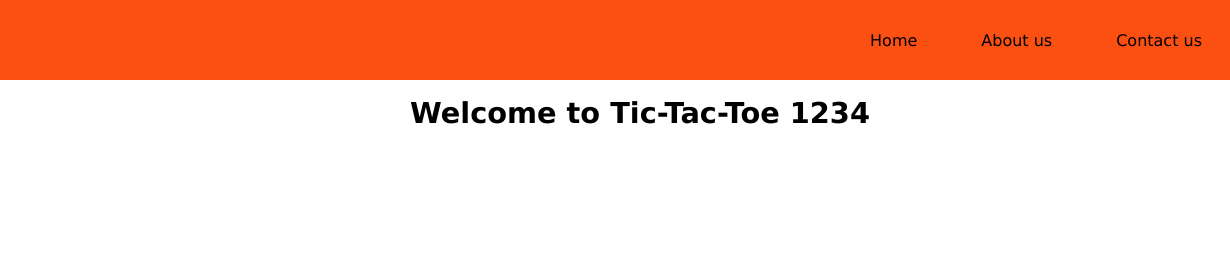
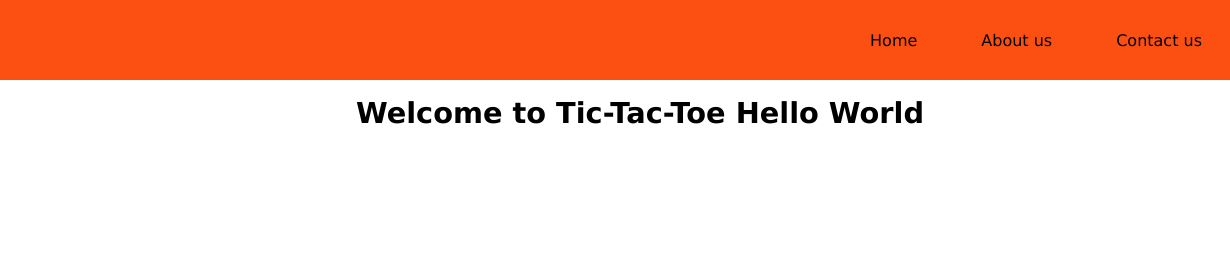
Before and after one commit to Vex-xx/TicTacToe, a plain HTML site: page index.html in a window 1280 px wide. Shown: the top 280 px of the page, 0-1230 px from the left. Drawn offline with nearby package versions, Linux system fonts and the light colour scheme.

Commit message:
Update index.html

```diff
--- a/index.html
+++ b/index.html
@@ -23,7 +23,7 @@
     </div>
 
     <div class="container">
-        <h1 class="head">Welcome to Tic-Tac-Toe 1234</h1>
+        <h1 class="head">Welcome to Tic-Tac-Toe Hello World</h1>
         <div class="formContainer">
             <form action="play.html">
                 <div class="row">
```
